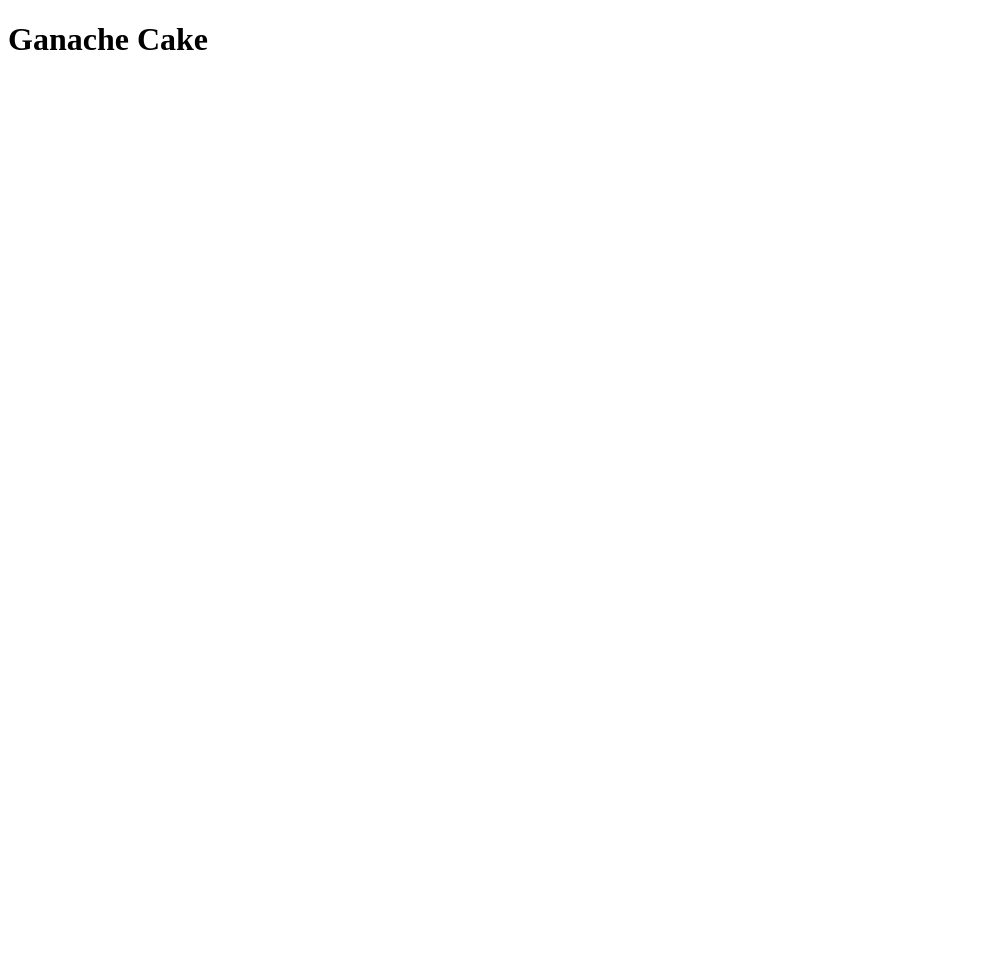
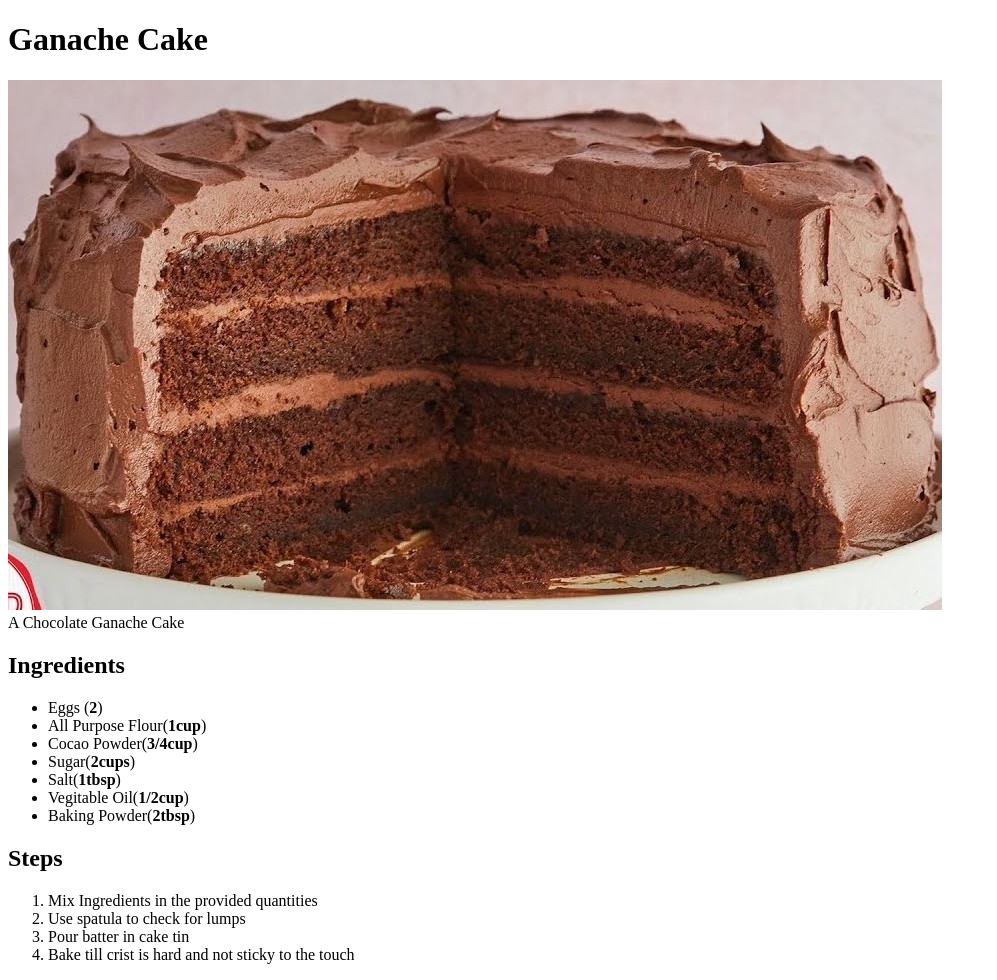
Before and after one commit to ahamza54/recipes, a plain HTML site: page sub-recipes/ganache-cake.html in a window 1280 px wide. Shown: the whole page, without its empty margins (0-997 px from the left). Before the commit the page ends 800 px from the top, so only its background shows below. Drawn offline with Linux system fonts and the light colour scheme.

Commit message:
Basic website. HTML only.

```diff
--- a/sub-recipes/ganache-cake.html
+++ b/sub-recipes/ganache-cake.html
@@ -5,5 +5,25 @@
 </head>
 <body>
     <h1>Ganache Cake</h1>
+    <img src="/images/maxresdefault.jpg" alt="Ganache Cake">
+    <figcaption>A Chocolate Ganache Cake</figcaption>
+    <h2>Ingredients </h2>
+     <ul>
+        <li>Eggs (<strong>2</strong>)</li>
+        <li>All Purpose Flour(<strong>1cup</strong>)</li>
+        <li>Cocao Powder(<strong>3/4cup</strong>)</li>
+        <li>Sugar(<strong>2cups</strong>)</li>
+        <li>Salt(<strong>1tbsp</strong>)</li>
+        <li>Vegitable Oil(<strong>1/2cup</strong>)</li>
+        <li>Baking Powder(<strong>2tbsp</strong>)</li>
+     </ul>
+     <h2>Steps</h2>
+      <ol>
+        <li>Mix Ingredients in the provided quantities</li>
+        <li>Use spatula to check for lumps</li>
+        <li>Pour batter in cake tin</li>
+        <li>Bake till crist is hard and not sticky to the touch</li>
+      </ol>
+
 </body>
 </html>
```
Also changed, not shown: index.html (+1 -0 lines), images/maxresdefault.jpg (added).
